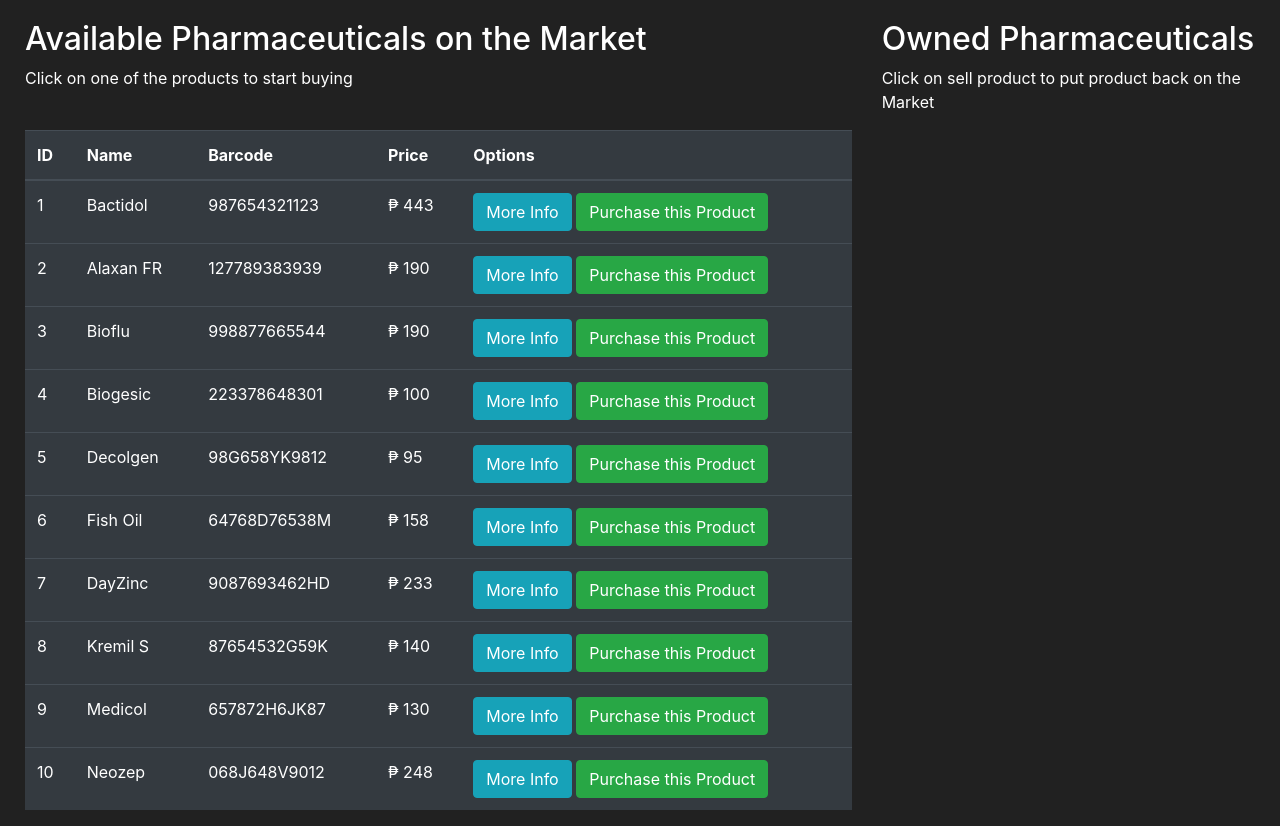
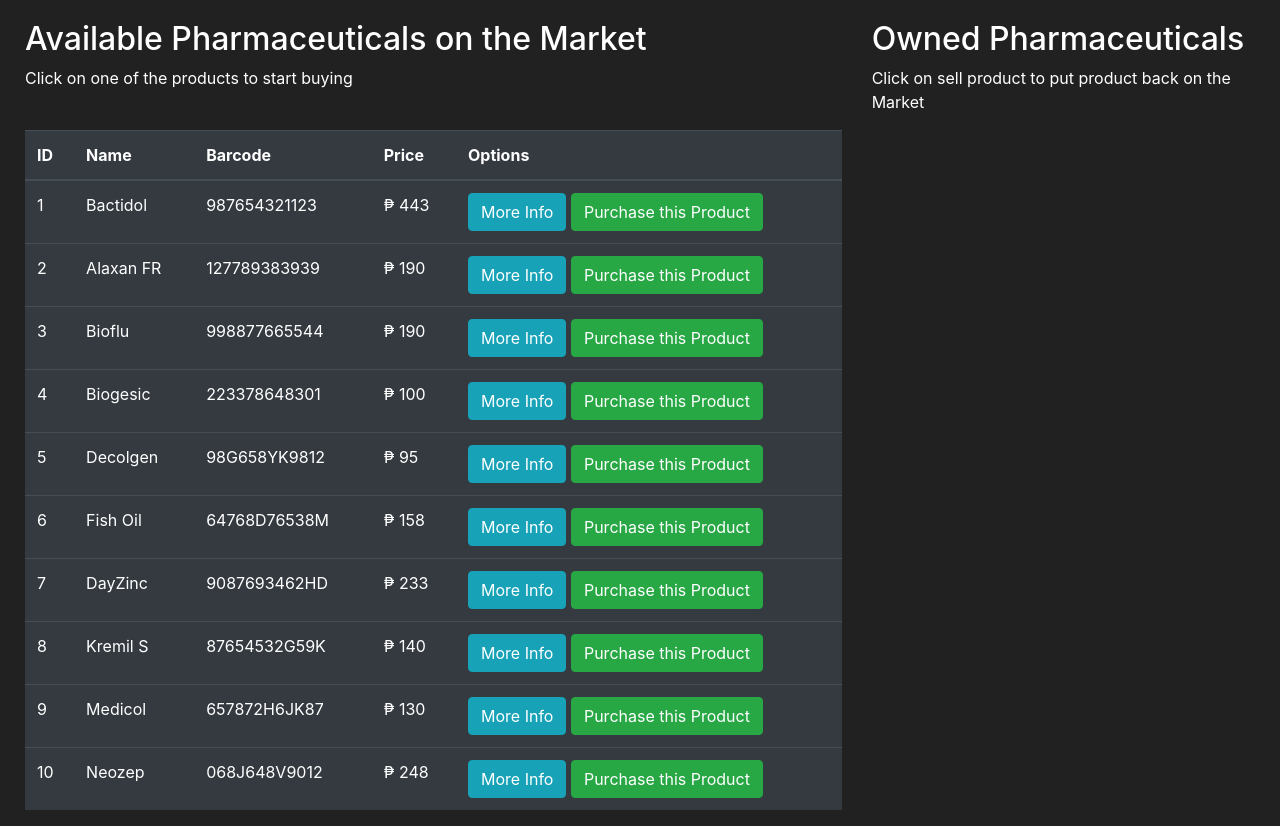
Before and after one commit to frankkss/appDevProj, a Flask app: page /market in a window 1280 px wide. Shown: the part 56-882 px from the top of the page. Run offline with Flask 3, Linux system fonts and the light colour scheme; a user stored in the database is signed in; data comes from the database, SQL or seed files in the repository; both versions use the stored data as it was after the commit; some libraries are stand-ins or nearby versions.

Commit message:
fix: update image source and adjust margin in templates

```diff
--- a/reliamed/templates/login.html
+++ b/reliamed/templates/login.html
@@ -8,7 +8,7 @@
     <div class="container">
         <form method="POST" class="form-signin" style="color:white">
             {{ form.hidden_tag() }}
-            <img class="mb-4" src="{{ url_for('static', filename='images/reliamed_logo.png') }}" alt=""/>
+            <img class="mb-4" src="{{ url_for('static', filename='img/#') }}" alt=""/>
             <h1 class="h3 mb-3 font-weight-normal">
                 Please Login
             </h1>
--- a/reliamed/templates/market.html
+++ b/reliamed/templates/market.html
@@ -4,7 +4,7 @@
 {% endblock %}
 {% block content %}
 
-<div class="row" style="margin-top:20px; margin-left:10px">
+<div class="row" style="margin-top:20px; margin-left:10px; margin-right: 0px;">
     <div class="col-8">
         <h2>Available Pharmaceuticals on the Market</h2>
         <p>Click on one of the products to start buying</p>
```
Also changed, not shown: instance/reliamed.db.
